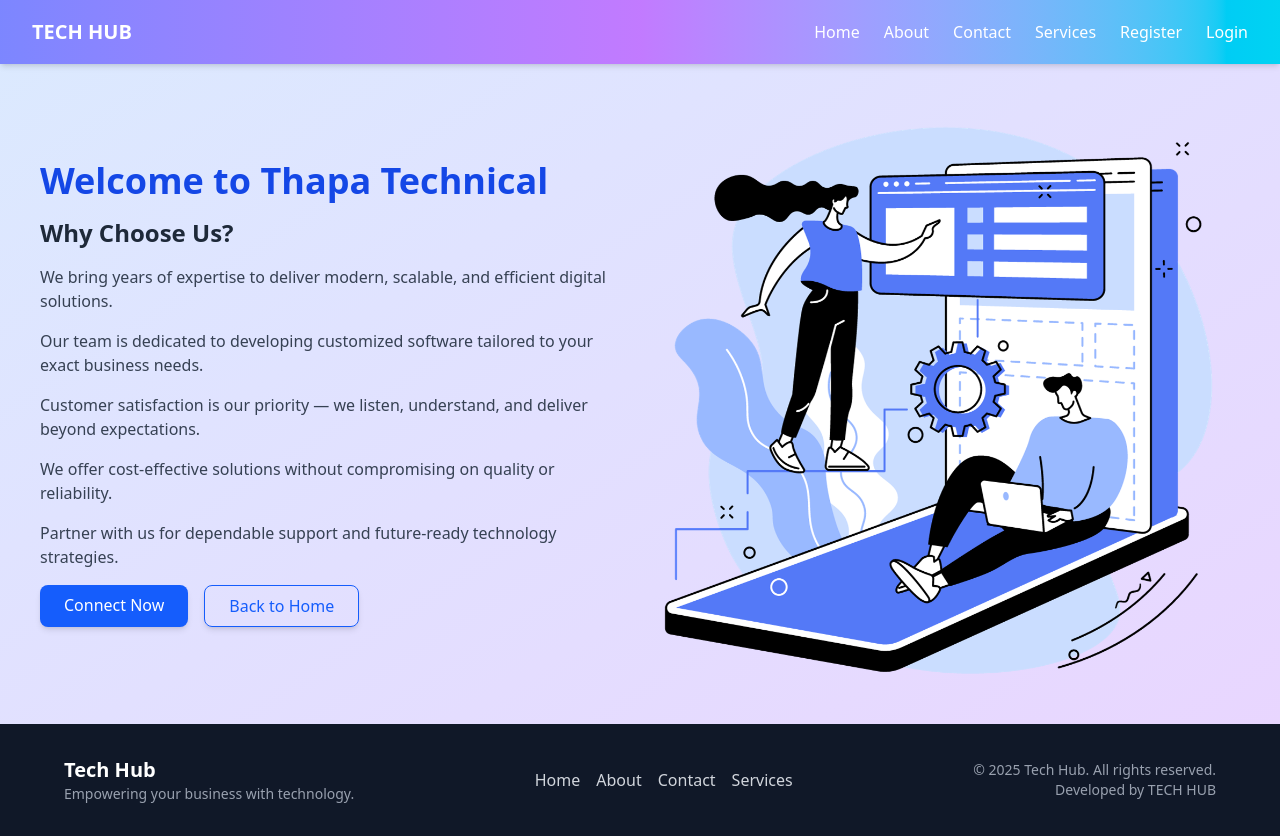
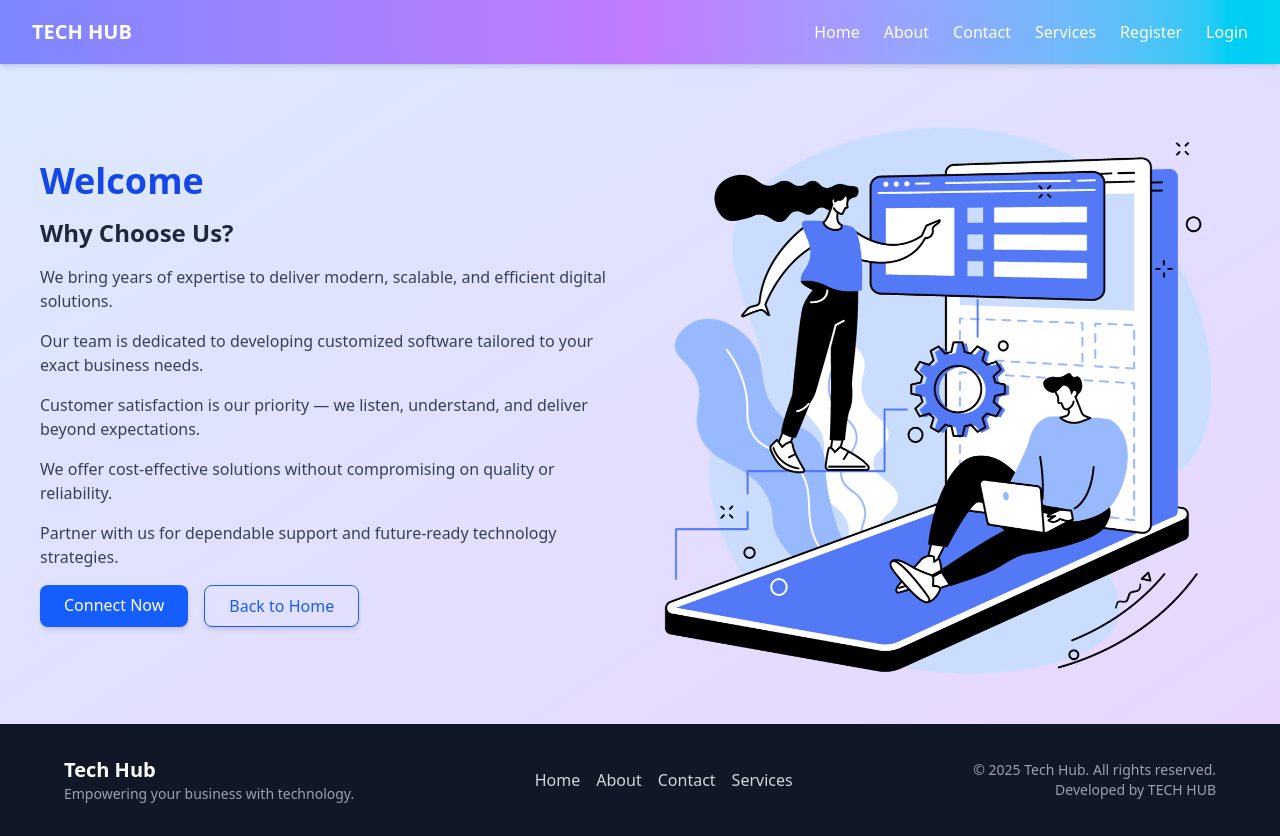
Before and after one commit to akashkumarnayak2004/mern, a React (Vite) app in the folder client/: page /about in a window 1280 px wide. Built offline with nearby package versions, Linux system fonts and the light colour scheme; no server answers.

Commit message:
Update About.jsx

```diff
--- a/client/src/pages/About.jsx
+++ b/client/src/pages/About.jsx
@@ -9,7 +9,7 @@
       <div className="flex flex-col md:flex-row items-center justify-between gap-10">
         {/* Text Section */}
         <div className="w-full md:w-1/2 space-y-4 text-center md:text-left">
-          <h1 className="text-4xl font-bold text-blue-700">Welcome to Thapa Technical</h1>
+          <h1 className="text-4xl font-bold text-blue-700">Welcome </h1>
 {/*           <p>Welcome {user.username}</p> */}
           <h2 className="text-2xl font-semibold text-gray-800">Why Choose Us?</h2>
 
```
